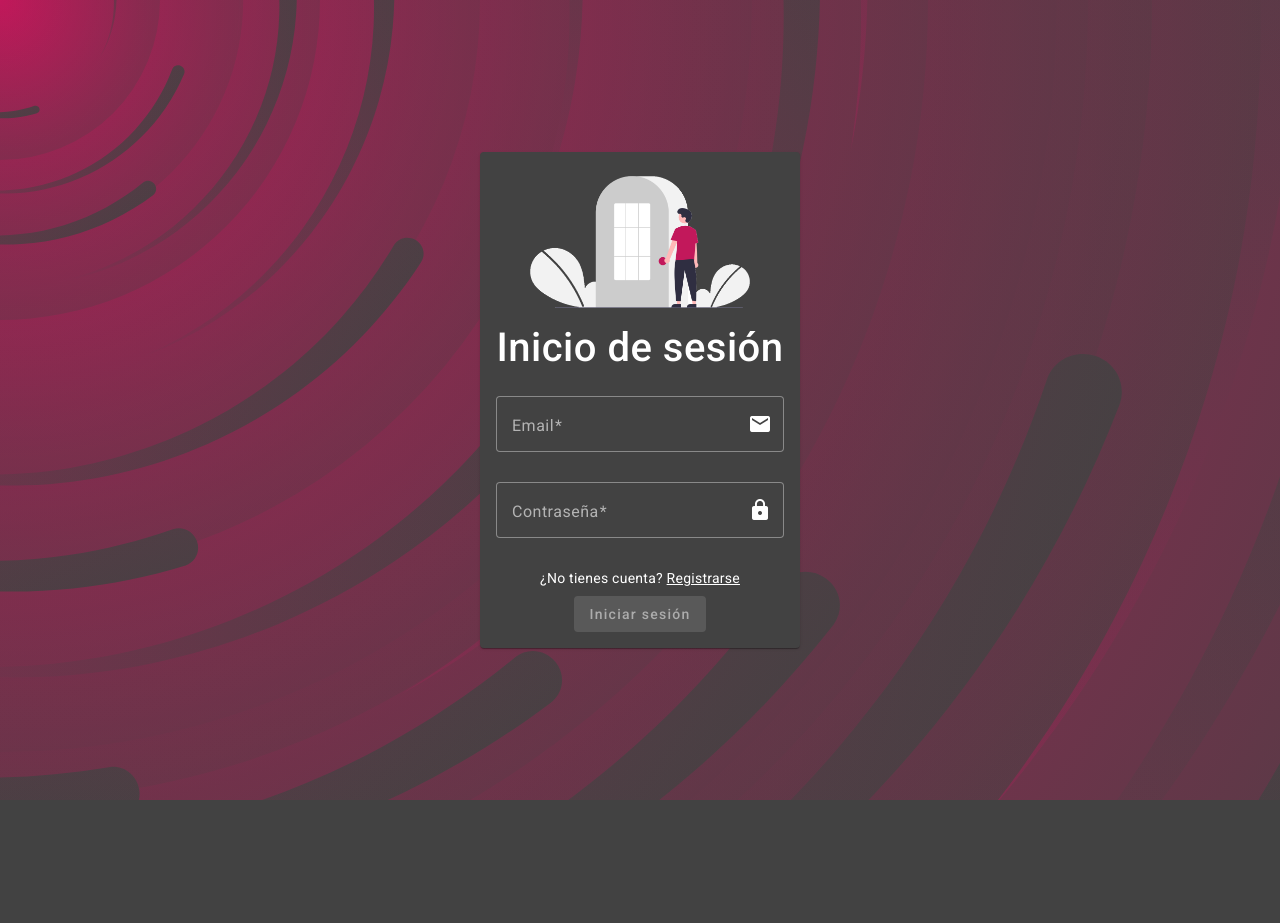
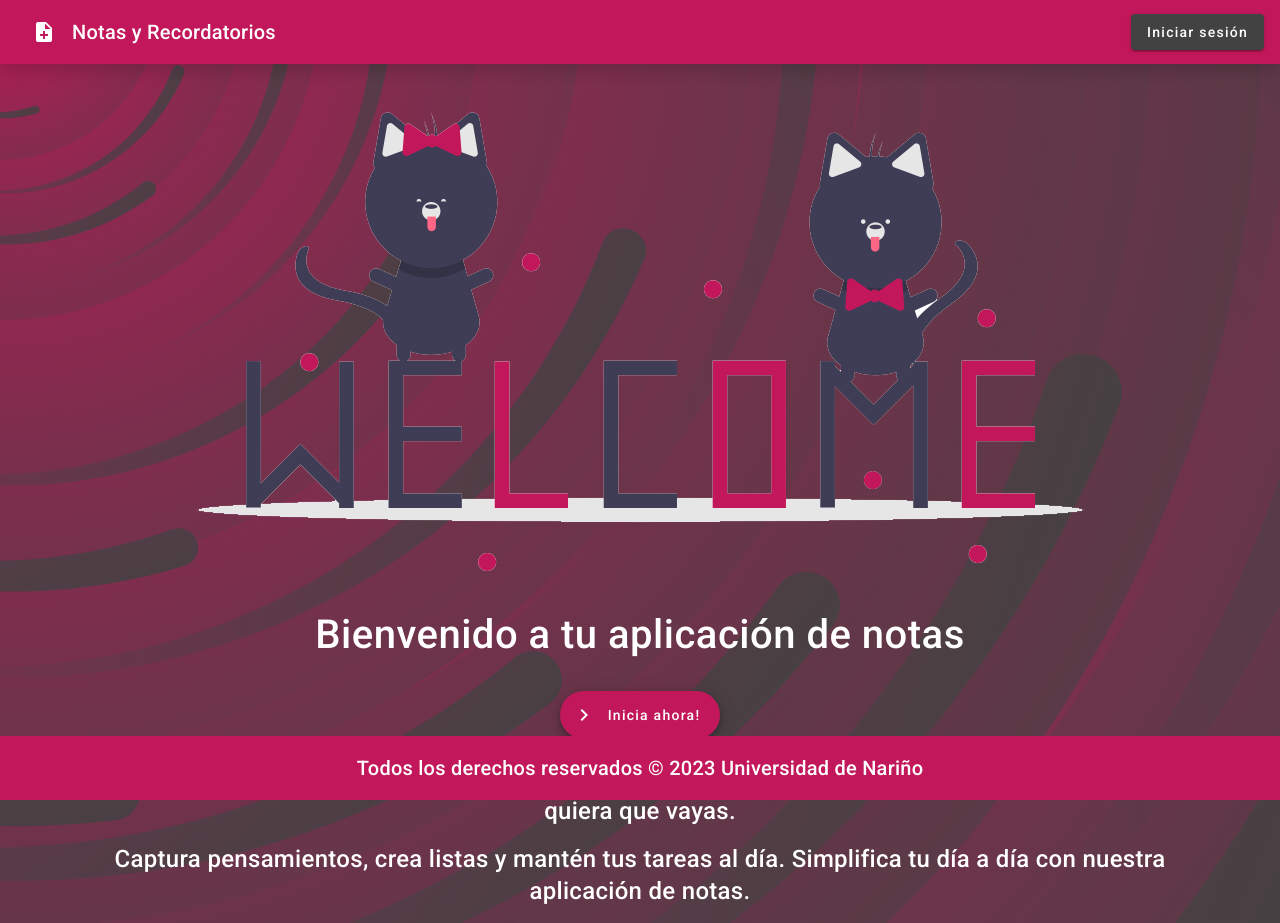
Before and after one commit to Crashuin/angularfinal, an Angular app: page / in a window 1280 px wide. Before the commit the page ends 800 px from the top, so only its background shows below. Built offline with nearby package versions, Linux system fonts and the light colour scheme.

Commit message:
Agregando componente de Home y cambios menores a la interfaz

```diff
--- a/src/app/app-routing.module.ts
+++ b/src/app/app-routing.module.ts
@@ -5,6 +5,7 @@ import { SingupComponent } from './singup/singup.component';
 import { NotasComponent } from './notas/notas.component';
 import { ErrorComponent } from './error/error.component';
 import { loginGuard } from './guards/login.guard';
+import { HomeComponent } from './home/home.component';
 
 const routes: Routes = [
 
@@ -20,10 +21,13 @@ const routes: Routes = [
     path:'appnotas',
     component: NotasComponent,
     canActivate: [loginGuard]
+  },{
+    path:'home',
+    component: HomeComponent
   },
   { path: '',
     // redirectTo: '/login',
-    component: LoginComponent,
+    component: HomeComponent,
     // pathMatch: 'full'
   },
   { path: '**',
--- a/src/app/app.module.ts
+++ b/src/app/app.module.ts
@@ -30,6 +30,7 @@ import { SingupComponent } from './singup/singup.component';
 import { ErrorComponent } from './error/error.component';
 
 import {MAT_DATE_LOCALE} from '@angular/material/core';
+import { HomeComponent } from './home/home.component';
 
 
 
@@ -41,6 +42,7 @@ import {MAT_DATE_LOCALE} from '@angular/material/core';
     LoginComponent,
     SingupComponent,
     ErrorComponent,
+    HomeComponent,
 
   ],
   imports: [
--- a/src/app/guards/login.guard.ts
+++ b/src/app/guards/login.guard.ts
@@ -7,7 +7,6 @@ export const loginGuard = () => {
     const router = inject(Router);
     const coreService = inject(CoreService);
 
-
     if (localStorage.getItem('token_start')) {
         return true;
     } else {
--- /dev/null
+++ b/src/app/home/home.component.css
@@ -0,0 +1,17 @@
+.example-spacer {
+    flex: 1 1 auto;
+}
+
+.footer {
+    position: fixed;
+    bottom: 0;
+    width: 100%;
+    text-align: center;
+    margin: 0px;
+}
+
+.flex-center {
+    display: flex;
+    justify-content: center;
+    align-items: center;
+  }
--- /dev/null
+++ b/src/app/home/home.component.html
@@ -0,0 +1,32 @@
+<mat-toolbar class="shadow" color="primary">
+    <mat-icon class="ms-3">note_add</mat-icon>
+    <span class="ms-3">Notas y Recordatorios</span>
+    <span class="example-spacer"></span>
+    <button mat-raised-button (click)="navigateToLogin()">
+        Iniciar sesión
+    </button>
+</mat-toolbar>
+
+
+<div class="container">
+
+    <img class="img-fluid mx-auto d-block mt-5" src=".\assets\images\bienvenido.png">
+
+    <div class="row">
+        <div class="text-center mt-5 text-white">
+            <h2 class="fs-1">Bienvenido a tu aplicación de notas</h2>
+            <button class="my-4 mat-icon--right" mat-fab extended color="primary" (click)="navigateToLogin()">
+                  <span>Inicia ahora!</span> <mat-icon>chevron_right</mat-icon>
+            </button>
+            <h2 class="fs-4">¡Organiza tu vida con facilidad! Con nuestra aplicación de notas y lleva tus ideas contigo donde quiera que vayas.</h2>
+            <h2 class="fs-4 mt-3">Captura pensamientos, crea listas y mantén tus tareas al día. Simplifica tu día a día con nuestra aplicación de notas.</h2>
+        </div>
+    </div>
+
+</div>
+
+
+<mat-toolbar class="shadow" color="primary" class="footer">
+    <span class="col-12">Todos los derechos reservados &copy; 2023 Universidad de Nariño</span>
+    <span class="example-spacer"></span>
+</mat-toolbar>
--- /dev/null
+++ b/src/app/home/home.component.ts
@@ -0,0 +1,18 @@
+import { Component, inject } from '@angular/core';
+import { Router } from '@angular/router';
+
+@Component({
+  selector: 'app-home',
+  templateUrl: './home.component.html',
+  styleUrls: ['./home.component.css']
+})
+export class HomeComponent {
+
+  router = inject(Router);
+
+  navigateToLogin() {
+    localStorage.removeItem('token_start');
+    this.router.navigate(['/login']);
+  }
+
+}
--- a/src/app/login/login.component.html
+++ b/src/app/login/login.component.html
@@ -41,8 +41,7 @@
                 <span>¿No tienes cuenta? <a class="text-white" routerLink="signup" (click)="navigateToSignup()"> Registrarse</a> </span>
             </div>
 
-
-            <div class="button text-center">
+            <div class="text-center mt-4">
                 <button class="p-3" type="submit" color="primary" mat-raised-button [disabled]="login.invalid">Iniciar sesión</button>
             </div>
 
--- a/src/app/notas/notas.component.html
+++ b/src/app/notas/notas.component.html
@@ -1,4 +1,4 @@
-<mat-toolbar color="primary">
+<mat-toolbar color="primary" class="shadow">
     <mat-icon class="ms-3" >note</mat-icon>
     <span class="ms-3">Aplicación notas</span>
     <span class="example-spacer"></span>
--- a/src/app/notas/notas.component.ts
+++ b/src/app/notas/notas.component.ts
@@ -104,6 +104,7 @@ export class NotasComponent implements OnInit {
 
     navigateToLogin() {
       localStorage.removeItem('token_start');
+      this._coreService.openSnackBar('Se ha cerrado sesión', 'Ok');
       this.router.navigate(['/login']);
     }
 
--- a/src/app/singup/singup.component.html
+++ b/src/app/singup/singup.component.html
@@ -61,7 +61,7 @@
                 <span>¿Ya tienes una cuenta? <a class="text-white" routerLink="login" (click)="navigateToLogin()"> Iniciar sesión</a> </span>
             </div>
 
-            <div class="button text-center">
+            <div class="text-center mt-4">
                 <button class="p-3" type="submit" color="primary" mat-raised-button [disabled]="signup.invalid">Registrarse</button>
             </div>
 
```
Also changed, not shown: 1 other file (tests, documents, lock files or other folders).
